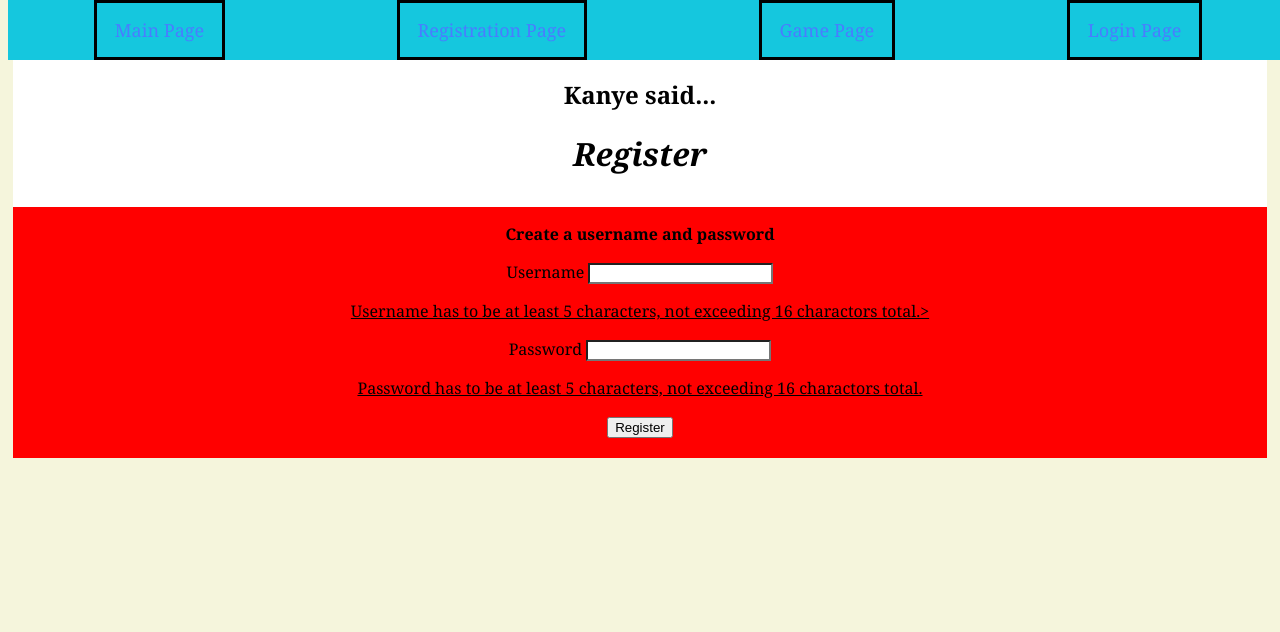
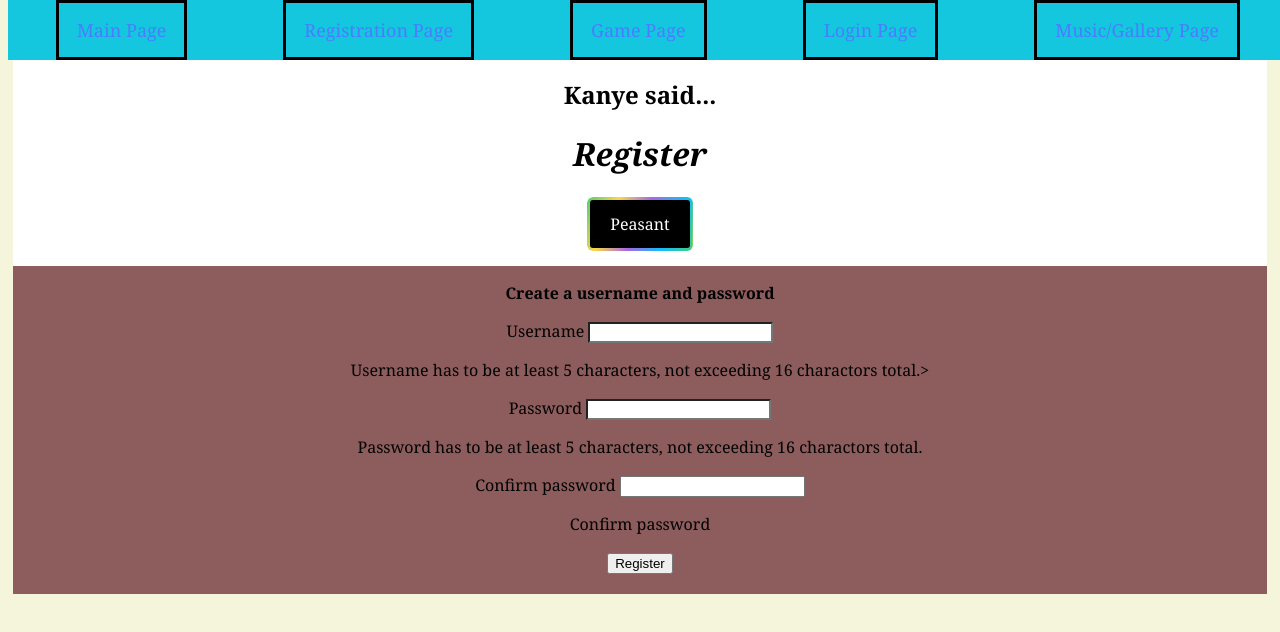
Before and after one commit to miihnu/cs2808-finalproject2022, a website: page public/views/registration.html in a window 1280 px wide. Drawn offline with Linux system fonts and the light colour scheme; files that its build step writes are made by us from their sources; no server answers; files whose address does not match are found by name.

Commit message:
commit to joel

```diff
--- a/public/scripts/registration.js
+++ b/public/scripts/registration.js
@@ -52,6 +52,7 @@
 
 let username = document.getElementById("username")
 let password = document.getElementById("password")
+// let confirmpass = document.getElementById("confirmpassword")
 let registerButton = document.getElementById("register")
 
 username.style.backgroundColor = "white";
@@ -61,6 +62,8 @@
 username.addEventListener("input", checkUsername)
 password.addEventListener("input", checkPassword)
 
+// confirm.addEventListener("input", checkSecondPassword)
+// // TODO make function
 let usernameValid = false;
 let passwordValid = false;
 
--- a/public/styles/registration.css
+++ b/public/styles/registration.css
@@ -17,7 +17,7 @@
 }
 
 #registration, #log-out {
-    background-color: red;
+    background-color: #8d5c5c;
     color: black;
     text-align: center;
 }
@@ -45,3 +45,40 @@
     cursor: pointer;
     text-decoration: underline;
 }
+.button {
+    display: inline-block;
+    text-decoration: none;
+    color: #fff;
+    padding: 3px;
+    border-radius: 6px;
+    position: relative;
+    overflow: hidden;
+}
+.button::before {
+    content: "";
+    position: absolute;
+    top: 0;
+    left: 0;
+    width: 200%;
+    height: 100%;
+    background:
+    linear-gradient(115deg, #4fcf70, #fad648, #a767e5, #12bcfe, #44ce7b);
+    background-size: 50% 100%;
+    border-radius: inherit;
+}
+.button:hover::before {
+    animation: animate_border .75s linear infinite;
+}
+.button span {
+    display: block;
+    background-color: black;
+    padding: 13px 20px;
+    border-radius: 3px;
+    position: relative;
+    z-index: 2;
+}
+@keyframes animate_border {
+    to {
+        transform: translateX(-50%)
+    }
+}
--- /dev/null
+++ b/public/styles/test.css
@@ -0,0 +1,4 @@
+#page-div {
+    margin-top: 60px;
+    text-align: center;
+}
--- a/public/views/registration.html
+++ b/public/views/registration.html
@@ -1,4 +1,5 @@
 <!DOCTYPE html>
+<!--TODO Fuck bitches-->
     <head>
         <meta charset="UTF-8">
         <title>Registration and Login Page</title>
@@ -13,11 +14,15 @@
             <a href="registration">Registration Page</a>
             <a href="game">Game Page</a>
             <a href="login">Login Page</a>
+            <a href="music-gallery">Music/Gallery Page</a>
         </div>
         <div id="container">
             <div id="page-div">
                 <h2>Kanye said...</h2>
                 <h1><i>Register</i></h1>
+                <a href="login" class="button">
+                    <span>Peasant</span>
+                </a>
             </div>
             <div hidden id="log-out">
                 <p>You are already logged in</p>
@@ -31,12 +36,17 @@
                 <div>
                     <label for="username">Username</label>
                     <input type="text" id="username" name="username">
-                    <p id="username-reqs"><u>Username has to be at least 5 characters, not exceeding 16 charactors total.></u></p>
+                    <p id="username-reqs">Username has to be at least 5 characters, not exceeding 16 charactors total.></p>
                 </div>
                 <div>
                     <label for="password">Password</label>
                     <input type="password" id="password" name="password">
-                    <p id="password-reqs"><u>Password has to be at least 5 characters, not exceeding 16 charactors total.</u></p>
+                    <p id="password-reqs">Password has to be at least 5 characters, not exceeding 16 charactors total.</p>
+                </div>
+                <div>
+                    <label for="confirmpassword" id="confirmpasswordlabel">Confirm password</label>
+                    <input type="password" id="confirmpassword" name="confirmpassword">
+                    <p id="confirm-pass">Confirm password</p>
                 </div>
                 <div>
                     <input type="submit" value="Register" id="register">
--- a/server.js
+++ b/server.js
@@ -4,6 +4,7 @@
 const bcrypt = require("bcryptjs");
 const costFactor = 6;
 const salt = "teamjj";
+
 
 let authenticated = false;
 let currUser;
@@ -36,6 +37,9 @@
 app.get("/login", function(req, res) {
     res.sendFile(__dirname + "/public/views/" + "login.html")
 })
+app.get("/music-gallery", function(req, res) {
+    res.sendFile(__dirname + "/public/views/" + "test.html")
+})
 app.get("/changePage", function(req, res) {
     res.sendFile(__dirname + "/public/views/" + "index.html")
 })
@@ -51,6 +55,7 @@
         }
     })
 })
+
 app.get("/checkedLoggedIn", function(req, res) {
     // console.log("Server received POST to /checkedLoggedIn...");
     if (authenticated) {
```
Also changed, not shown: public/scripts/test.js (added, +36 -0 lines), public/views/game.html (+1 -0 lines), public/views/index.html (+1 -0 lines), public/views/login.html (+2 -0 lines), public/views/test.html (added, +32 -0 lines), public/styles/login.css (line endings or trailing spaces), 1 other file.
